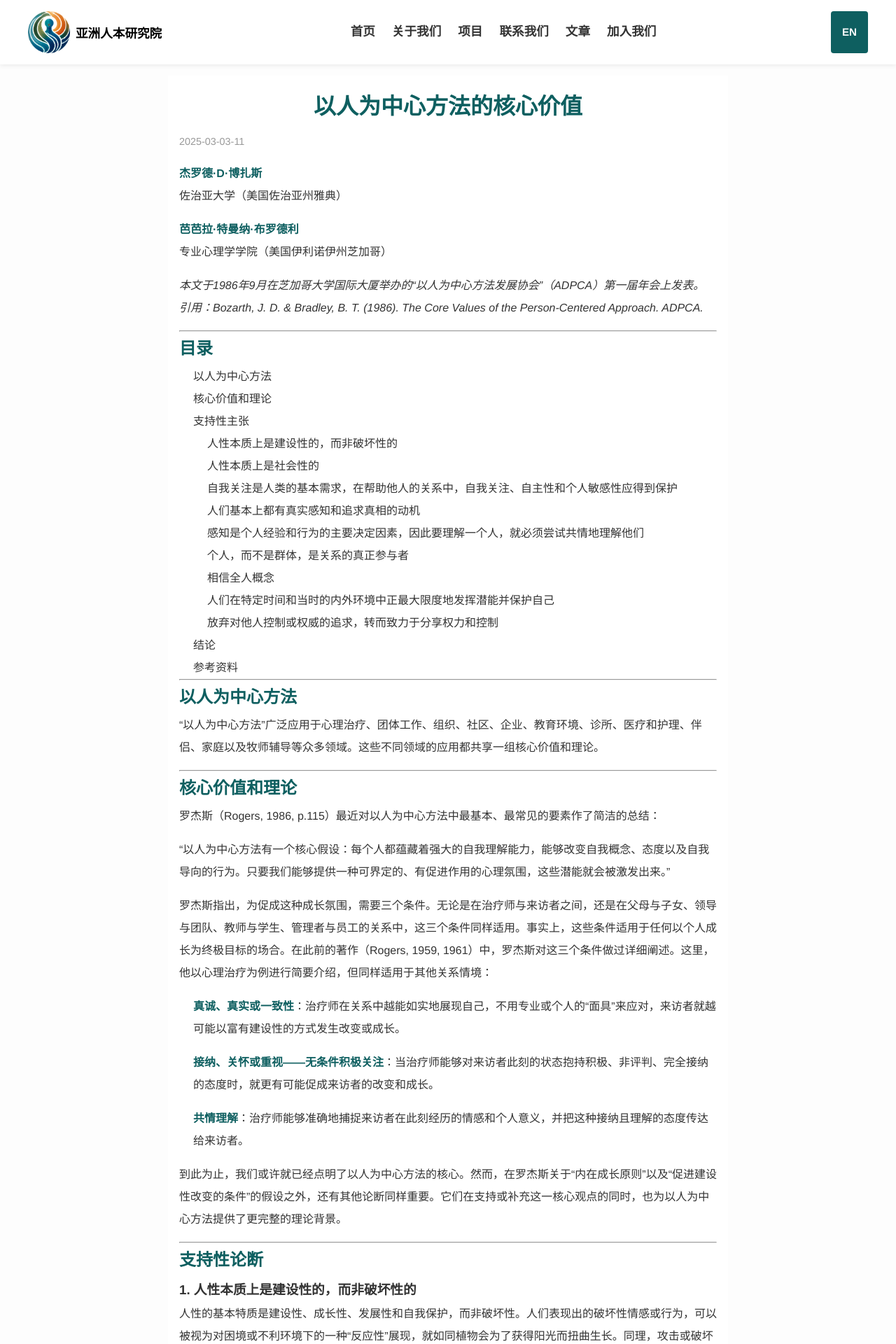
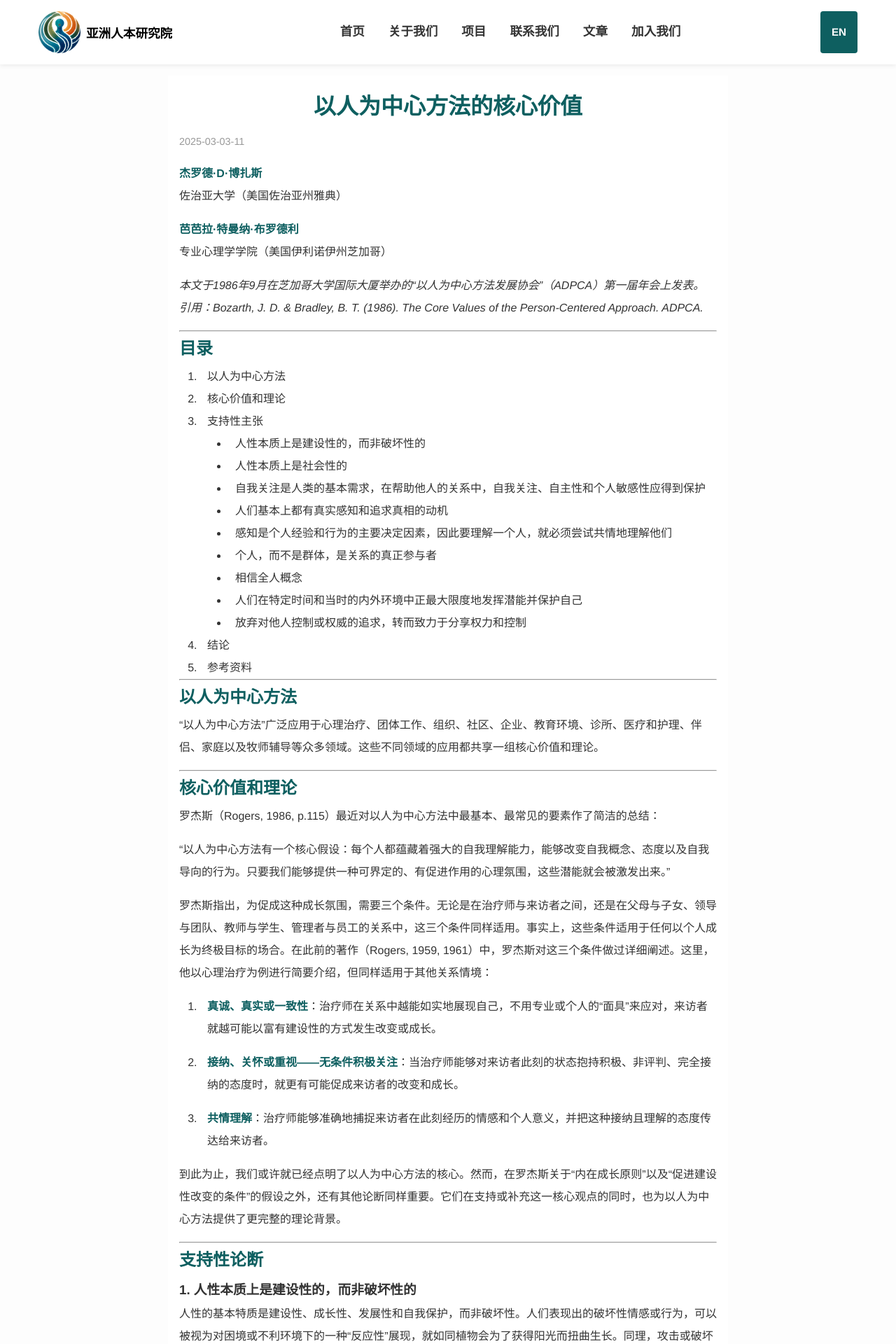
Before and after one commit to YeeLiu611/YeeLiu611, a Jekyll site: the page built from _blog_zh/2025-03-03-core_values.md, in a window 1280 px wide. Shown: the top 1920 px of the page at 70% size. Built offline with Jekyll 4.4.1, drawn with Linux system fonts in a browser that asks for light colours; a script that is not in the unit is left out.

Commit message:
Update style.css

```diff
--- a/css/style.css
+++ b/css/style.css
@@ -44,27 +44,27 @@ a {
 }
 
 ul, ol {
-  padding-left: 20px; /* 调整左侧缩进 */
+  padding-left: 30px; /* 保证序号或小圆点可见 */
   margin-left: 0;
-  max-width: 100%; /* 防止溢出 */
+  max-width: 100%; /* 防止超出父级 */
   word-wrap: break-word;
   overflow-wrap: break-word;
-  list-style: inside; /* 修复 ul 与 ol 的默认内外边距 */
+  list-style: outside; /* 让序号在外部，确保不会消失 */
 }
 
 ul {
-  list-style-type: disc; /* 实心圆点 */
+  list-style-type: disc; /* 确保 ul 里有小圆点 */
 }
 
 ol {
-  list-style-type: decimal; /* 数字 */
+  list-style-type: decimal; /* 确保 ol 里有数字 */
 }
 
 li {
   white-space: normal;
   word-wrap: break-word;
   overflow-wrap: break-word;
-  display: block; /* 确保不会被 flex 影响 */
+  padding-left: 10px; /* 确保序号不会被文本盖住 */
 }
 
 /* 覆盖导航、按钮及其链接的样式，保持原样 */
@@ -87,7 +87,7 @@ header {
   display: flex;
   align-items: center;
   justify-content: space-between;
-  padding: 1rem 0;
+  padding: 1rem 15px;
 }
 
 .nav-left {
```
